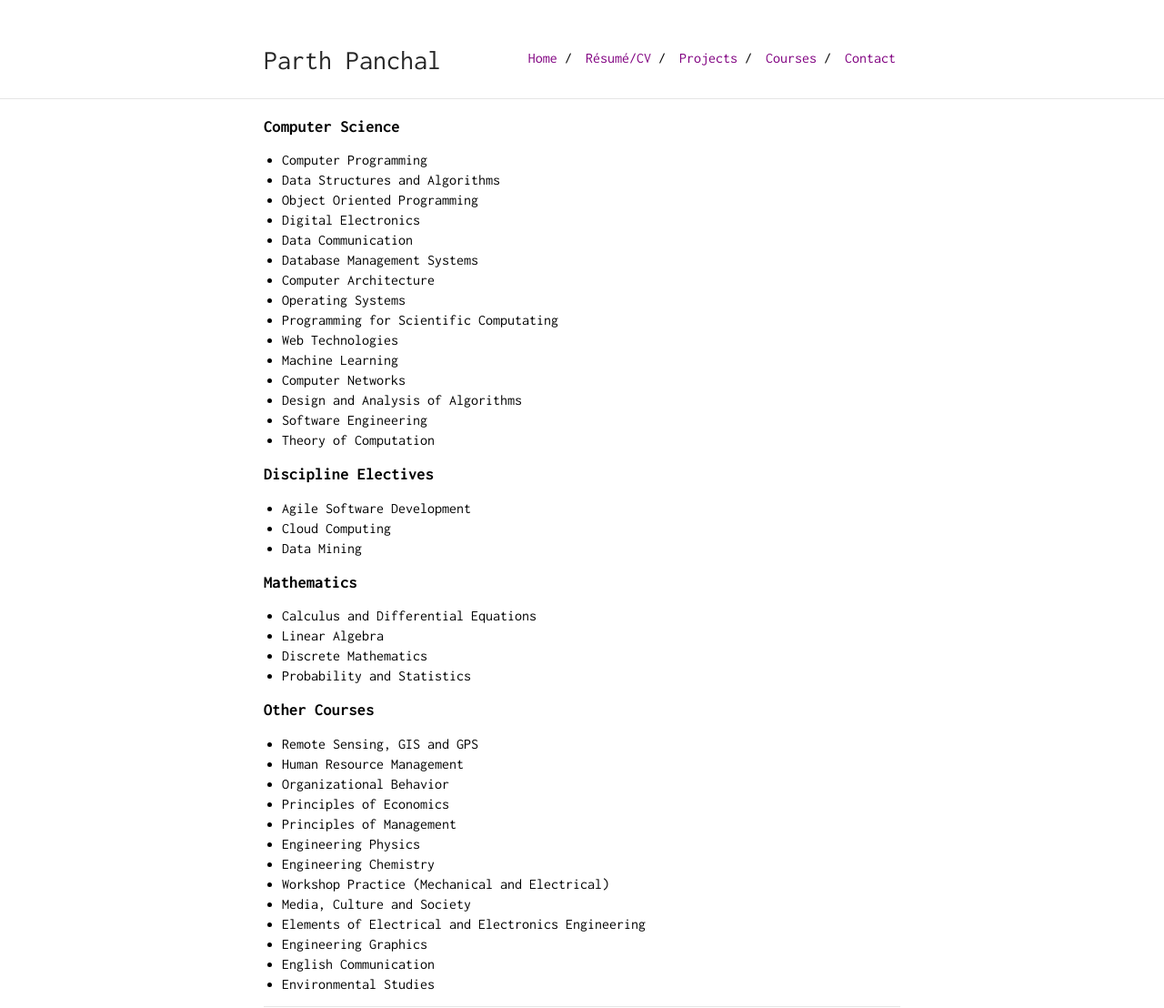
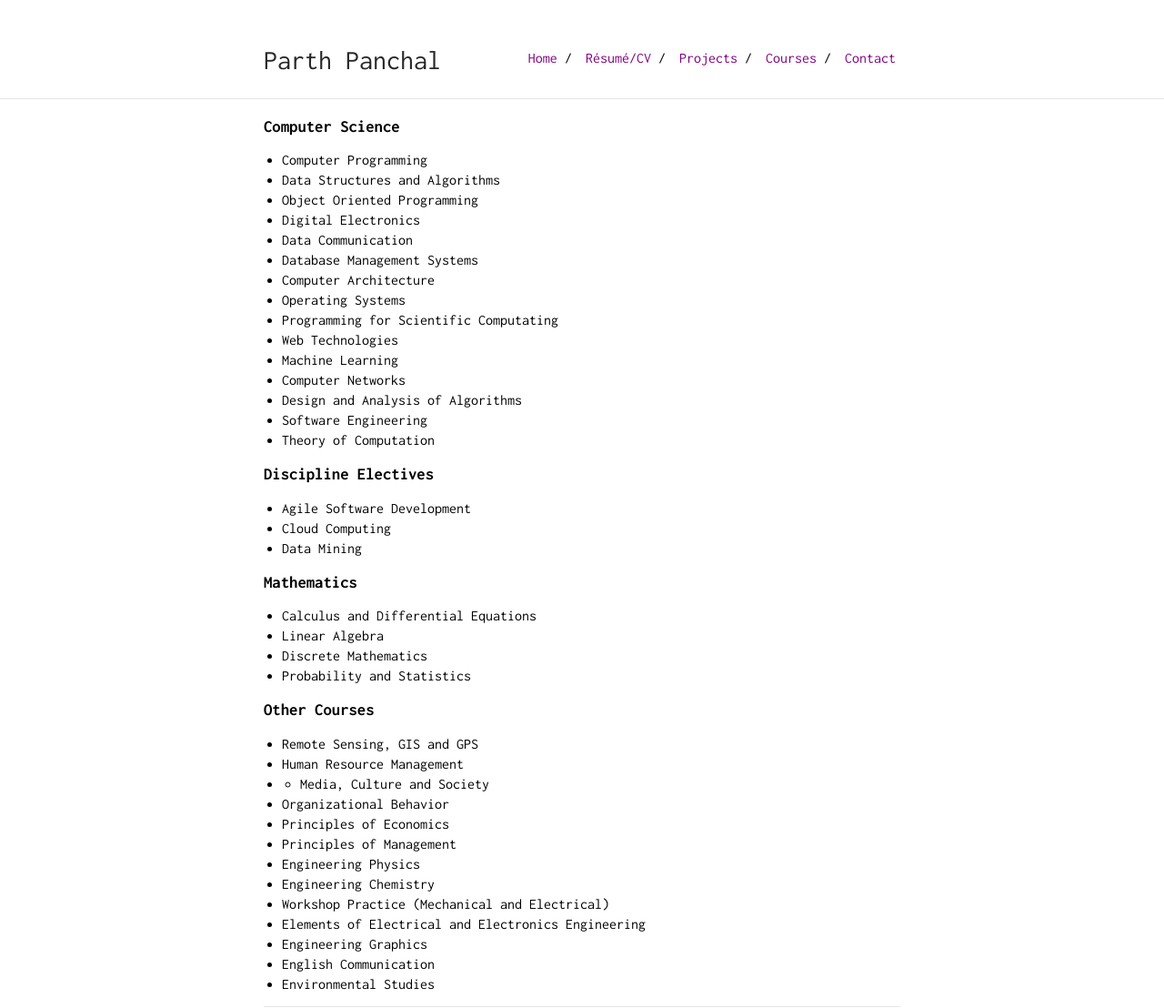
Before and after one commit to parth-panchal/parth-panchal.github.io, a Jekyll site: the page built from courses.md, in a window 1280 px wide. Shown: the whole page at 91% size. Built offline with Jekyll 4.4.1, drawn with Linux system fonts in a browser that asks for light colours; our own code applies the rules of GitHub Pages for plain Markdown files.

```diff
--- a/courses.md
+++ b/courses.md
@@ -37,13 +37,13 @@ layout: default
 
 * Remote Sensing, GIS and GPS
 * Human Resource Management
+* * Media, Culture and Society
 * Organizational Behavior
 * Principles of Economics
 * Principles of Management
 * Engineering Physics
 * Engineering Chemistry
 * Workshop Practice (Mechanical and Electrical)
-* Media, Culture and Society
 * Elements of Electrical and Electronics Engineering
 * Engineering Graphics
 * English Communication
```
